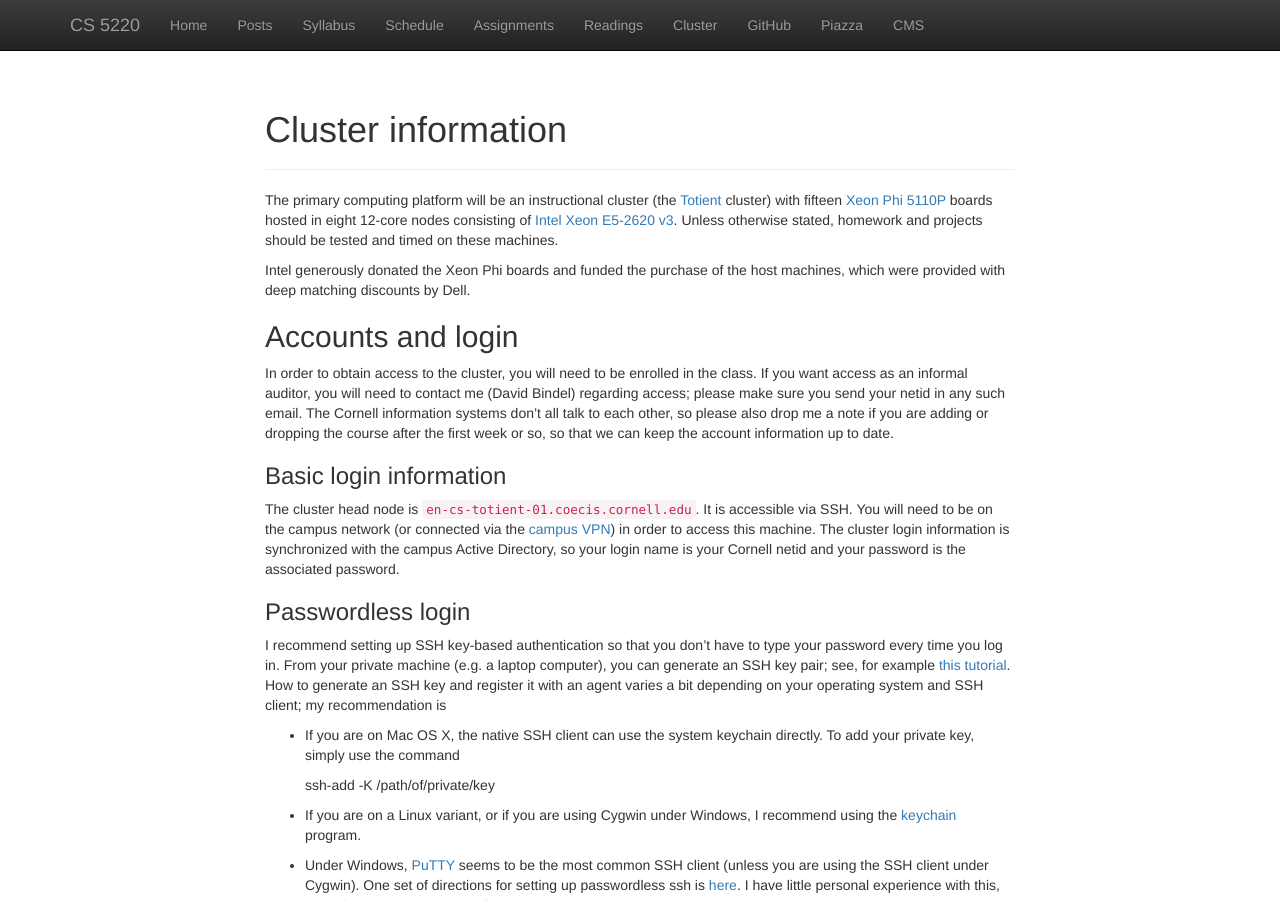
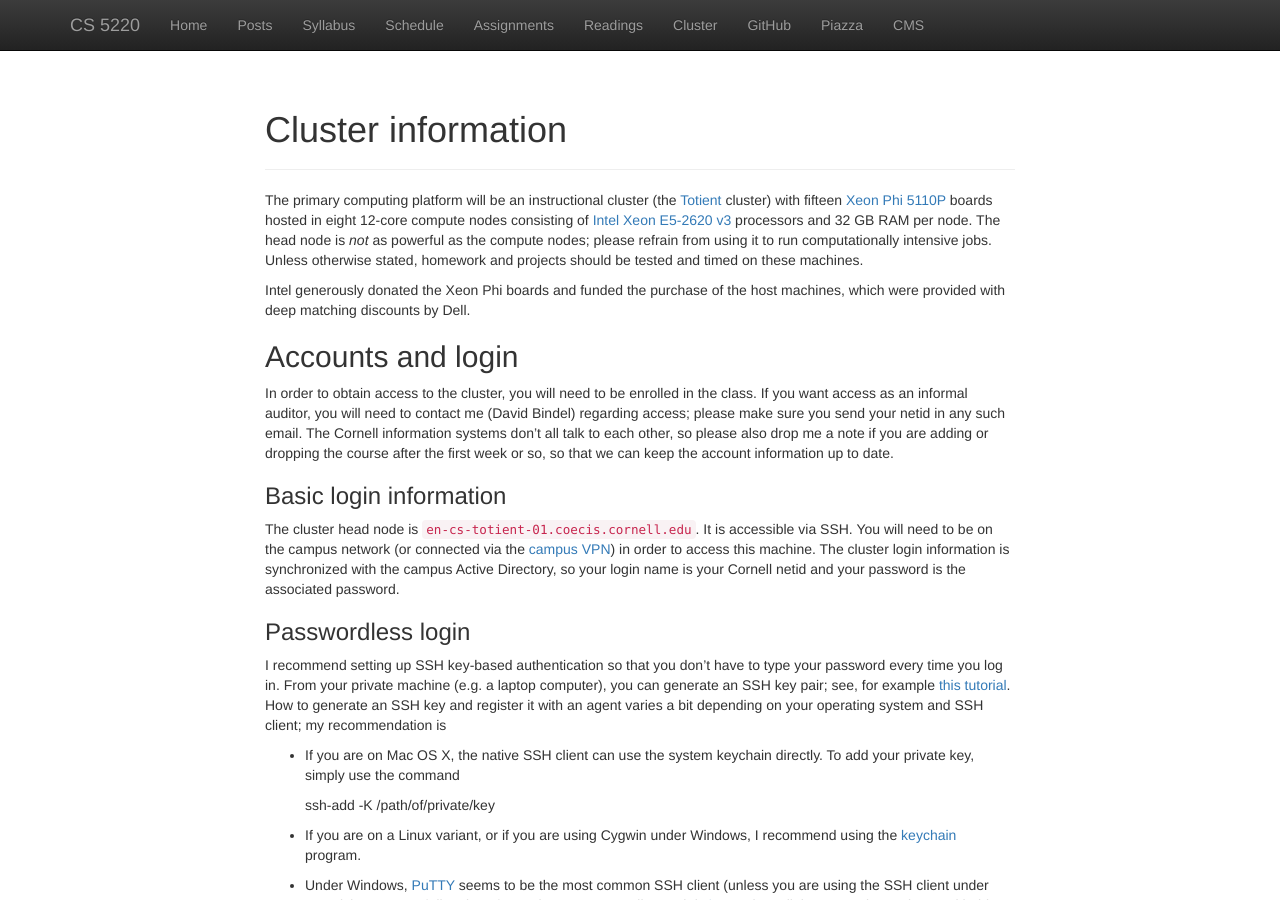
Before and after one commit to cornell-cs5220-f15/cornell-cs5220-f15.github.io, a Jekyll site: the page built from cluster.md, in a window 1280 px wide and 900 px high. Built offline with Jekyll 4.4.1, drawn with Linux system fonts in a browser that asks for light colours; nearby versions of some CDN libraries.

Commit message:
Added info regarding compute node memory and head node limitations.

```diff
--- a/cluster.md
+++ b/cluster.md
@@ -5,9 +5,12 @@ layout: main
 
 The primary computing platform will be an instructional cluster (the
 [Totient][totient] cluster) with fifteen [Xeon Phi 5110P][phi-spec]
-boards hosted in eight 12-core nodes consisting of
-[Intel Xeon E5-2620 v3][xeon-spec].  Unless otherwise stated, homework
-and projects should be tested and timed on these machines.
+boards hosted in eight 12-core compute nodes consisting of
+[Intel Xeon E5-2620 v3][xeon-spec] processors and 32 GB RAM per node.
+The head node is *not* as powerful as the compute nodes; please
+refrain from using it to run computationally intensive jobs.
+Unless otherwise stated, homework and projects should be tested and
+timed on these machines.
 
 Intel generously donated the Xeon Phi boards and funded the purchase
 of the host machines, which were provided with deep matching discounts
```
